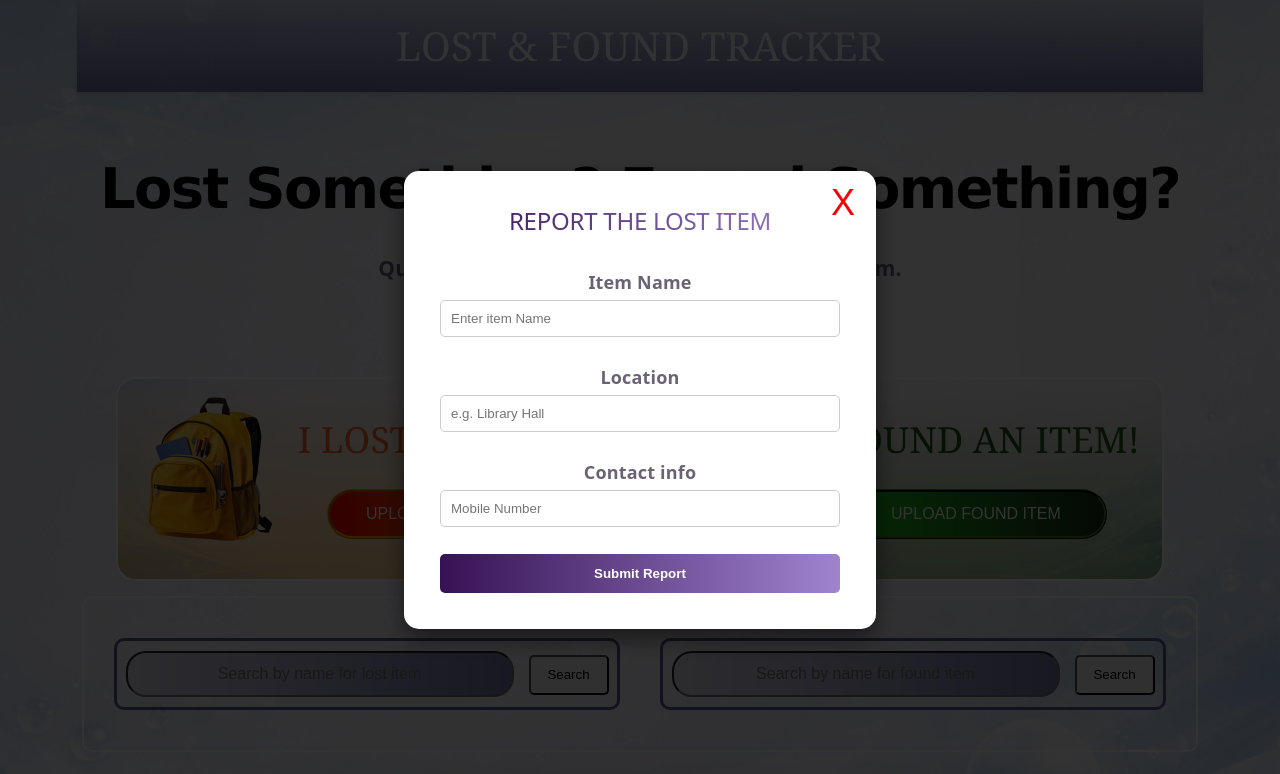
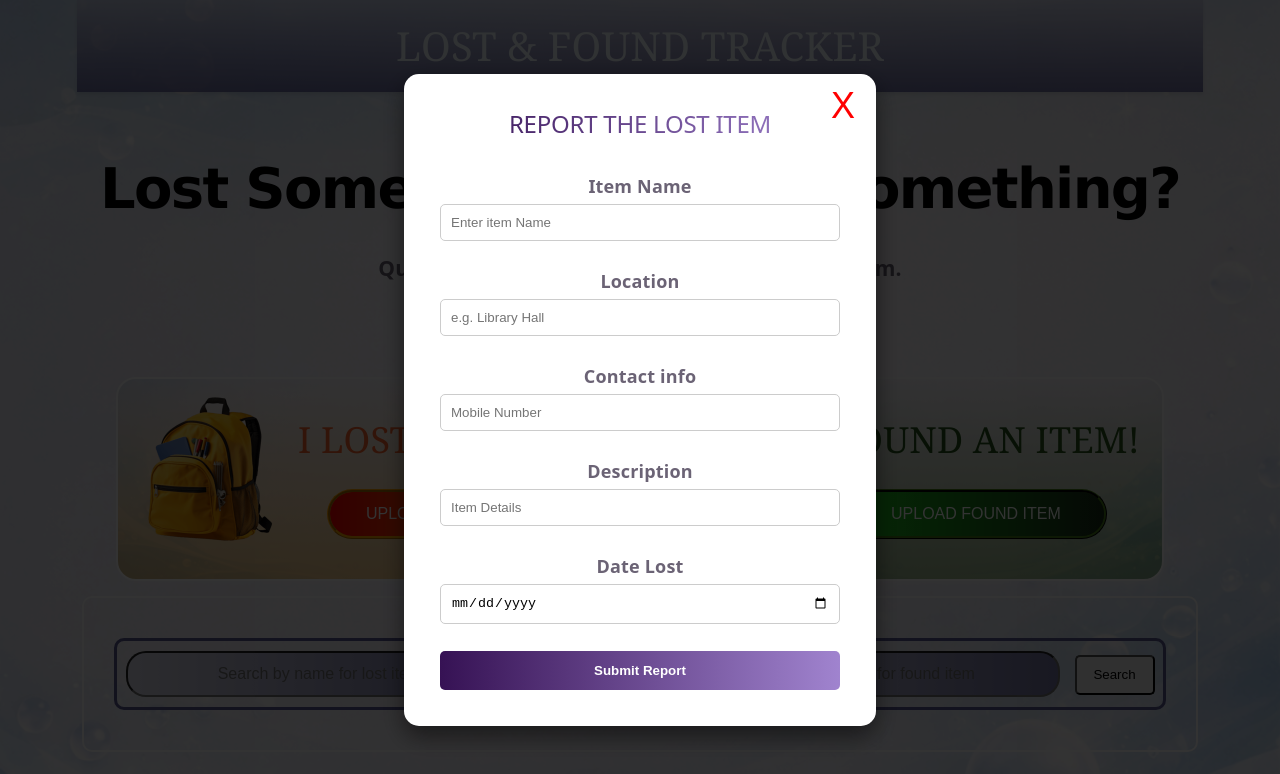
Before and after one commit to vanshi040907/p_club_induction, a React (Vite) app in the folder induction_task/: page / in a window 1280 px wide. Both pictures are taken after a click on the button "UPLOAD LOST ITEM". Shown: the top 774 px of the page. Built offline with nearby package versions, Linux system fonts and the light colour scheme.

Commit message:
added features

```diff
--- a/induction_task/src/components/card.jsx
+++ b/induction_task/src/components/card.jsx
@@ -6,6 +6,8 @@ export function Lost_Card({item}){
             <h2>Item Name : {item.item_lost}</h2>
             <h4>Lost At : {item.location}</h4>
             <h4>Contact Details : {item.contact_info}</h4>
+            <h4>Description : {item.description}</h4>
+            <h4>Date Lost : {item.date}</h4>
         </div>
     )
 }
@@ -13,9 +15,11 @@ export function Lost_Card({item}){
 export function Found_Card({item}){
     return(
         <div className="box">
-            <h2>Item Name :{item.item_found}</h2>
+            <h2>Item Name : {item.item_found}</h2>
             <h4>Found At : {item.location}</h4>
             <h4>Contact Details : {item.contact_info}</h4>
+            <h4>Description : {item.description}</h4>
+            <h4>Date Found : {item.date}</h4>
         </div>
     )
 }
--- a/induction_task/src/components/found_form.jsx
+++ b/induction_task/src/components/found_form.jsx
@@ -6,6 +6,8 @@ function Found_form({onClose, onUpdate}){
         item_found:'',
         location:'',
         contact_info:'',
+        description:'',
+        date:'',
     });
 
     const handleSubmit = (e)=>{
@@ -16,6 +18,8 @@ function Found_form({onClose, onUpdate}){
             item_found: found_formData.item_found,
             location:found_formData.location,
             contact_info:found_formData.contact_info,
+            description:found_formData.description,
+            date:found_formData.date,
         }
 
         const updatedList = [new_found_item, ...existing_found];
@@ -55,6 +59,21 @@ function Found_form({onClose, onUpdate}){
                       onChange={(e) => setFound_FormData({...found_formData, contact_info: e.target.value})}/>
                 </div>
 
+                <div className="form-group">
+                    <label>Description</label>
+                    <input
+                      type="text"
+                      placeholder="Item Details"
+                      onChange={(e) => setFound_FormData({...found_formData, description: e.target.value})}/>
+                </div>
+
+                <div className="form-group">
+                    <label>Date Found</label>
+                    <input
+                      type="date"
+                      onChange={(e) => setFound_FormData({...found_formData, date: e.target.value})} />
+                </div>
+
                 <button type="submit" className="submit-btn">Submit</button>
 
             </form>
--- a/induction_task/src/components/lost_form.jsx
+++ b/induction_task/src/components/lost_form.jsx
@@ -6,6 +6,8 @@ function Lost_form({onClose, onUpdate}){
         item_lost:'',
         location:'',
         contact_info:'',
+        description:'',
+        date:'',
     });
 
     const handleSubmit = (e)=>{
@@ -16,6 +18,8 @@ function Lost_form({onClose, onUpdate}){
             item_lost: formData.item_lost,
             location:formData.location,
             contact_info:formData.contact_info,
+            description: formData.description,
+            date:formData.date,
         }
 
         const updatedList = [new_lost_item, ...existing_lost];
@@ -56,6 +60,21 @@ function Lost_form({onClose, onUpdate}){
                       onChange={(e) => setFormData({...formData, contact_info: e.target.value})}/>
                 </div>
 
+                <div className="form-group">
+                    <label>Description</label>
+                    <input
+                      type="text"
+                      placeholder="Item Details"
+                      onChange={(e) => setFormData({...formData, description: e.target.value})}/>
+                </div>
+
+                <div className="form-group">
+                    <label>Date Lost</label>
+                    <input
+                    type="date"
+                    onChange={(e) => setFormData({...formData, date: e.target.value})}/>
+                </div>
+
                 <button type="submit" className="submit-btn">Submit Report</button>
 
             </form>
```
